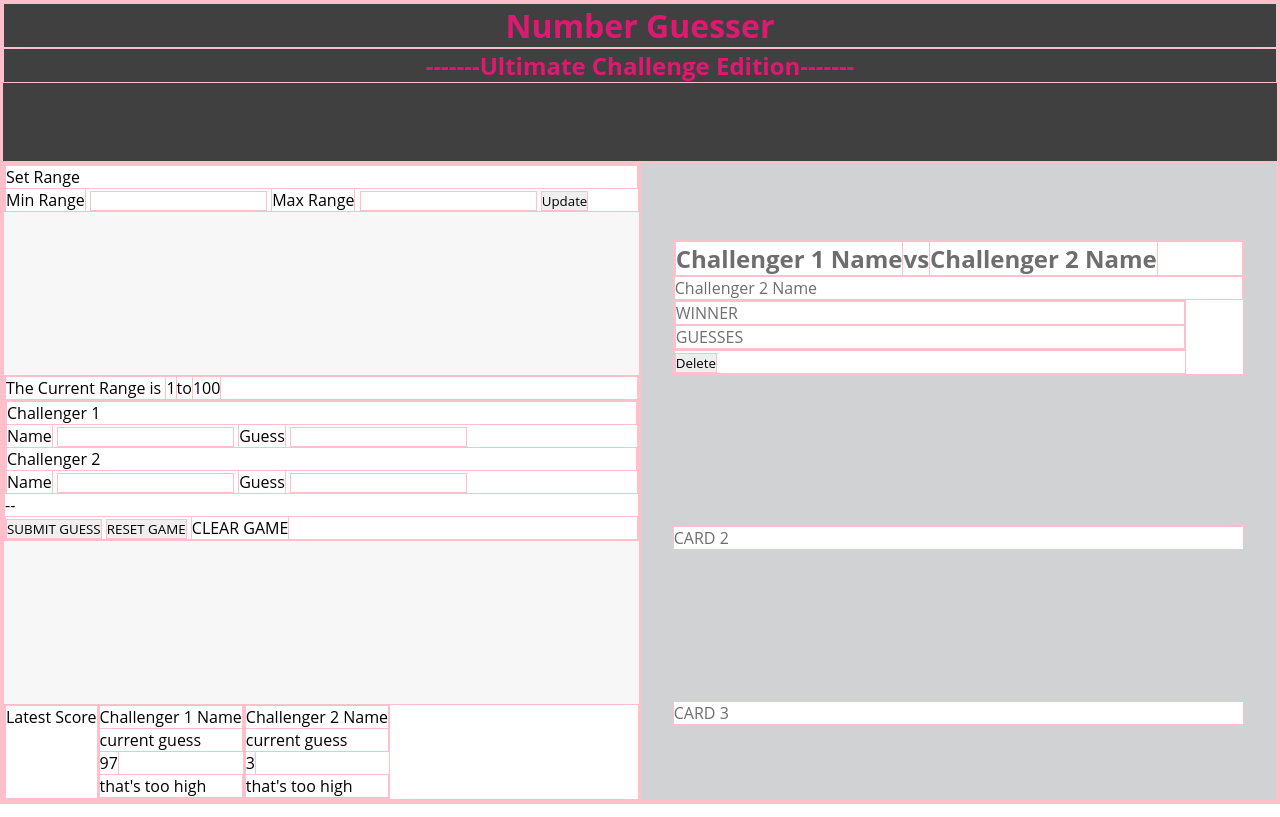
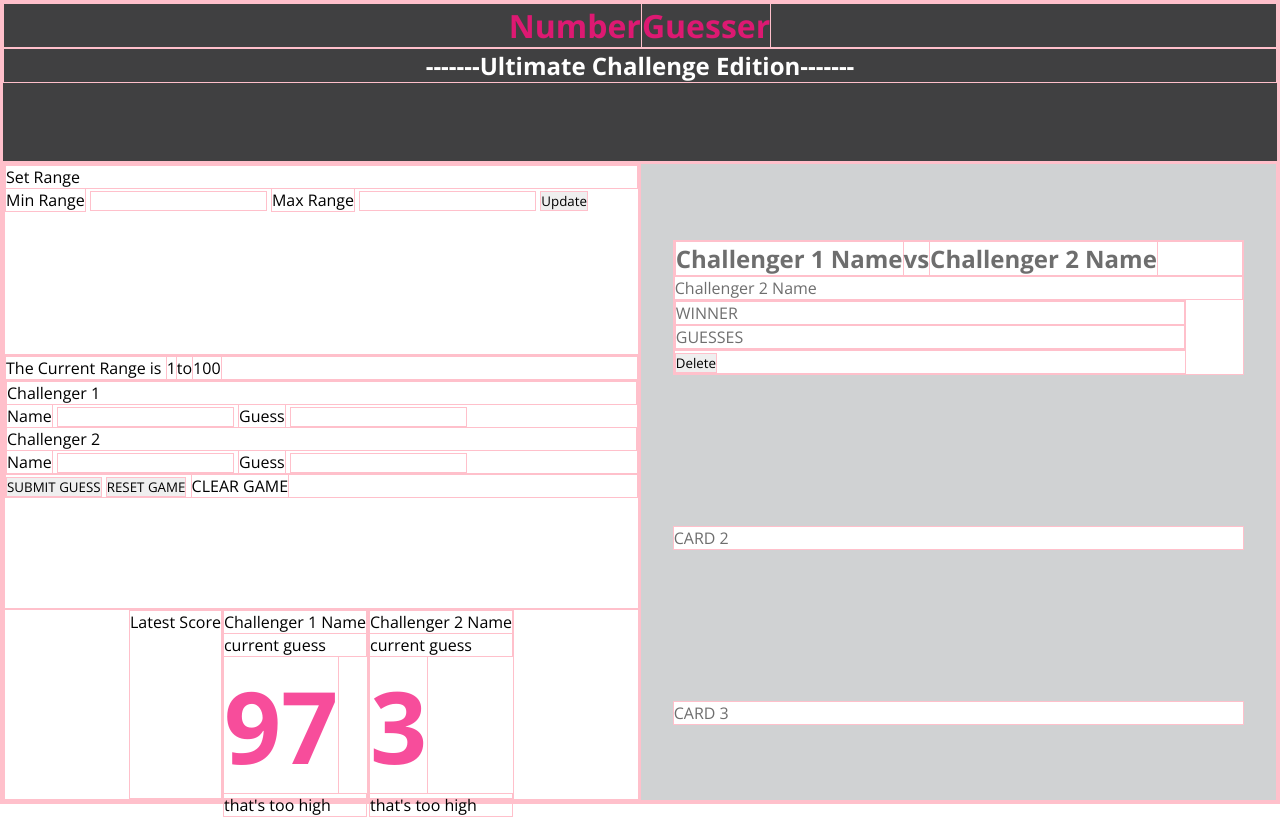
Before and after one commit to annekemcgrady/number_guesser-project, a plain HTML site: page index.html in a window 1280 px wide. Drawn offline with nearby package versions, Linux system fonts and the light colour scheme.

Commit message:
Update class properties in CSS

```diff
--- a/index.html
+++ b/index.html
@@ -4,10 +4,11 @@
       <title>Anneke and Jon Number Guesser</title>
       <meta name="viewport" content="width=device-width, initial-scale=1.0">
       <link href="styles.css" rel="stylesheet" />
+      <link href="https://fonts.googleapis.com/css?family=Open+Sans:300,700" rel="stylesheet">
     </head>
       <body>
         <header>
-          <h1>Number Guesser</h1>
+          <h1>Number<span>Guesser</span></h1>
           <h2>-------Ultimate Challenge Edition-------</h2>
         </header>
         <main>
@@ -33,7 +34,7 @@
                 <input type=text name="challenger-2" class="challenger-2" />
                 <label for="guess-2">Guess</label>
                 <input type=text name="guess-2" class="guess-2" />
-              </div> --
+              </div>
               <div>
                 <button class ="submit-guess">SUBMIT GUESS</button>
                 <button class="reset-game">RESET GAME</button>
--- a/styles.css
+++ b/styles.css
@@ -9,8 +9,24 @@
 header {
 	background-color: #404041;
 	text-align: center;
+	height: 20vh;
+}
+
+header h1 {
 	color: #DD1972;
-	height: 20vh;
+	font-family:'Open-Sans'
+	font-weight: 700;
+}
+
+header span {
+	font-family: 'Open-Sans'
+	font-weight: 300;
+}
+
+header h2 {
+	color: #ffffff;
+	font-family: 'Open-Sans'
+	font-weight: 300;
 }
 
 main {
@@ -30,10 +46,27 @@ div {
 
 .user-input {
 	background-color: #f7f7f7;
-	justify-content: space-between;
+	display: flex;
+	flex-direction: column;
+}
+
+.input-range {
+	height: 30%;
+}
+
+.input-challenger {
+	height:40% ;
+	display: flex;
+	flex-direction: column;
+}
+
+.latest-score {
+	height:30% ;
+	display: flex;
 }
 
 .history {
+	display: flex;
 	background-color: #d0d2d3;
 	justify-content: space-around;
 	align-items: center;
@@ -48,4 +81,12 @@ div {
 .latest-score {
 	display: flex;
 	flex-direction: row;
+	justify-content: center;
 }
+
+.latest-score-guess-1,
+.latest-score-guess-2 {
+	font-size: 100px;
+	color: #F74D9B;
+	font-weight: 700;
+}
```
